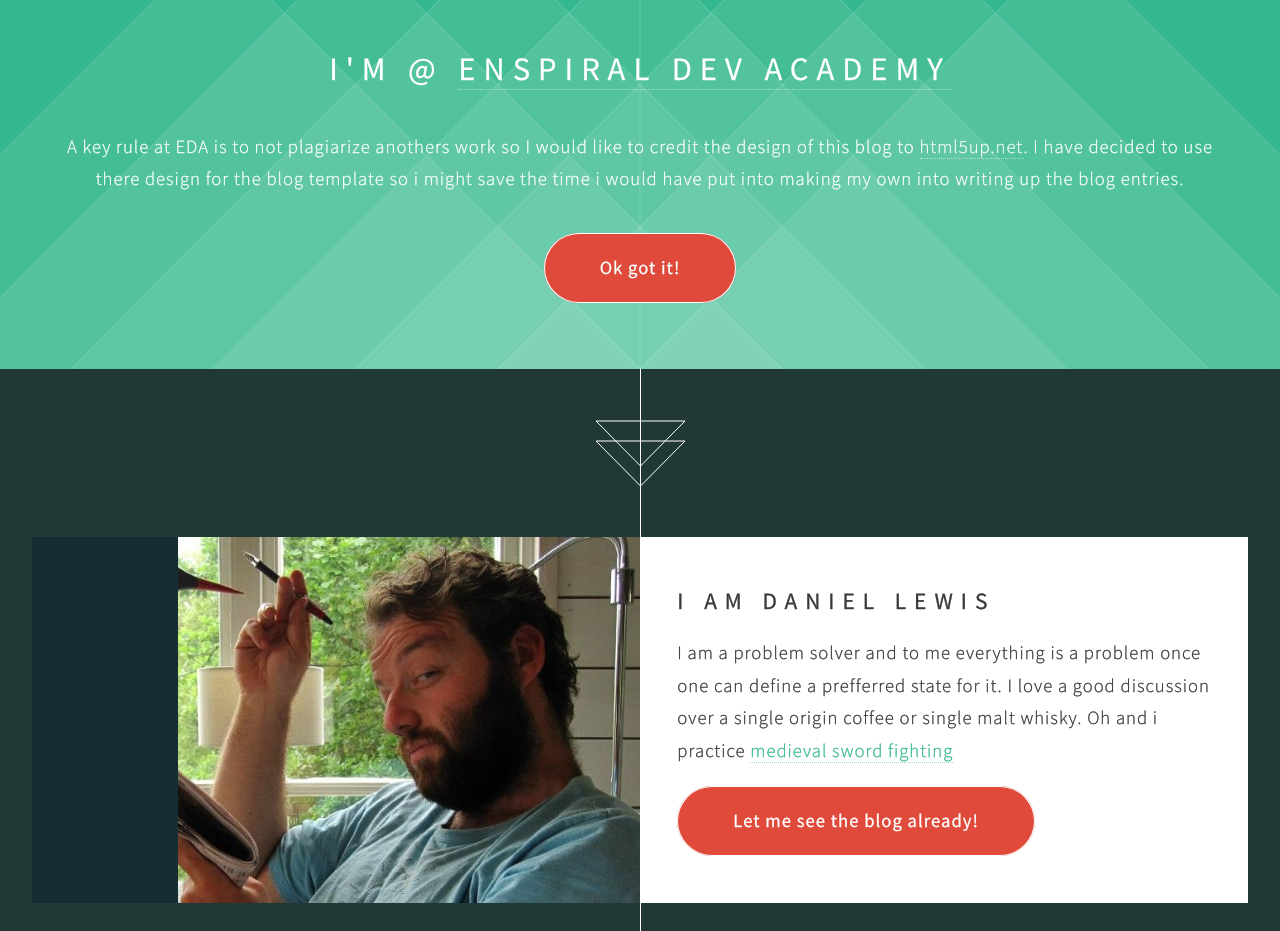
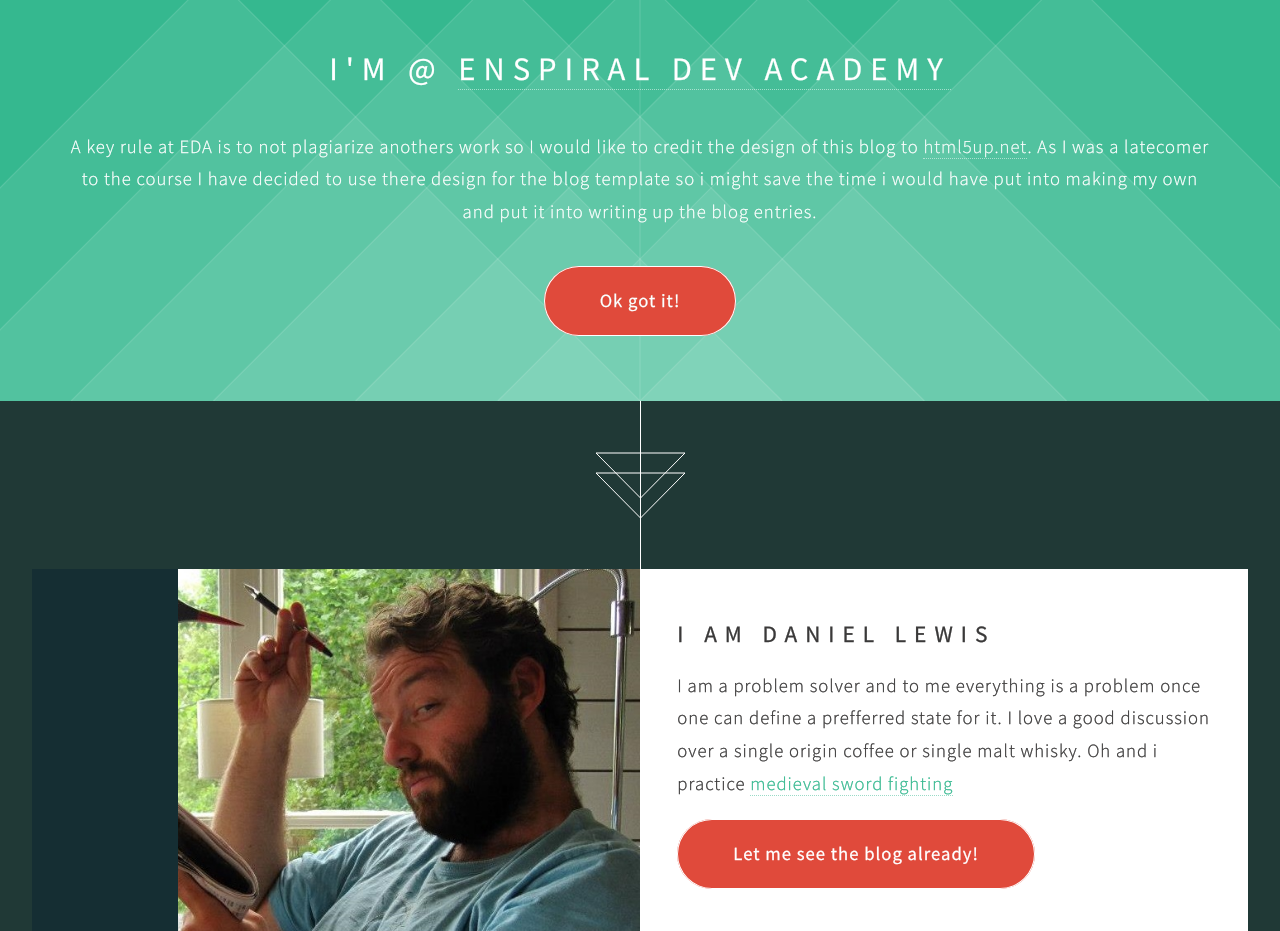
Before and after one commit to ChronicD/ChronicD.github.io, a plain HTML site: page Blog/blog.html in a window 1280 px wide. Shown: the part 840-1771 px from the top of the page. Drawn offline with Linux system fonts and the light colour scheme.

```diff
--- a/Blog/blog.html
+++ b/Blog/blog.html
@@ -43,7 +43,7 @@
         <header>
             <h2>I'm @ <a href="http://devacademy.co.nz/">Enspiral dev Academy</a></h2>
         </header>
-        <p>A key rule at EDA is to not plagiarize anothers work so I would like to credit the design of this blog to <a href="http://html5up.net">html5up.net</a>. I have decided to use there design for the blog template so i might save the time i would have put into making my own into writing up the blog entries.</p>
+        <p>A key rule at EDA is to not plagiarize anothers work so I would like to credit the design of this blog to <a href="http://html5up.net">html5up.net</a>. As I was a latecomer to the course I have decided to use there design for the blog template so i might save the time i would have put into making my own and put it into writing up the blog entries.</p>
         <footer>
             <a href="#first" class="button style2 scrolly">Ok got it!</a>
         </footer>
```
